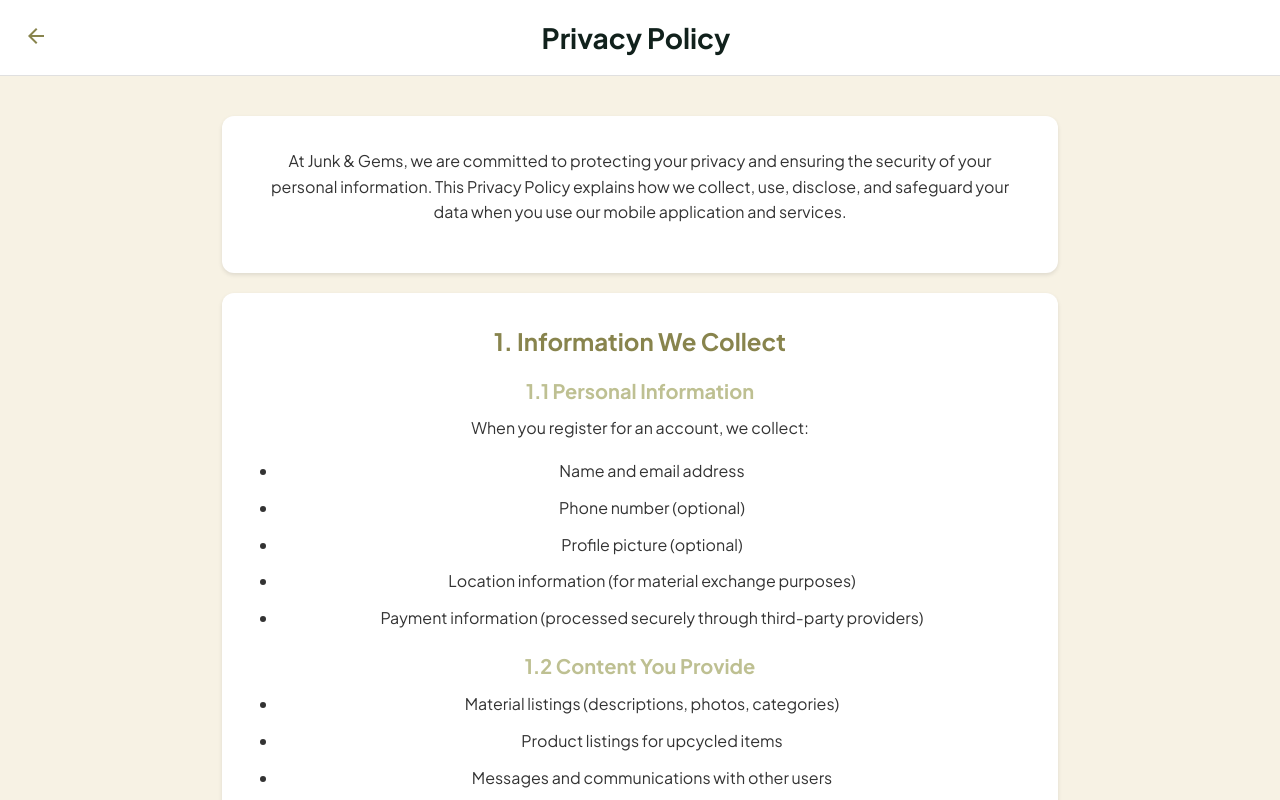
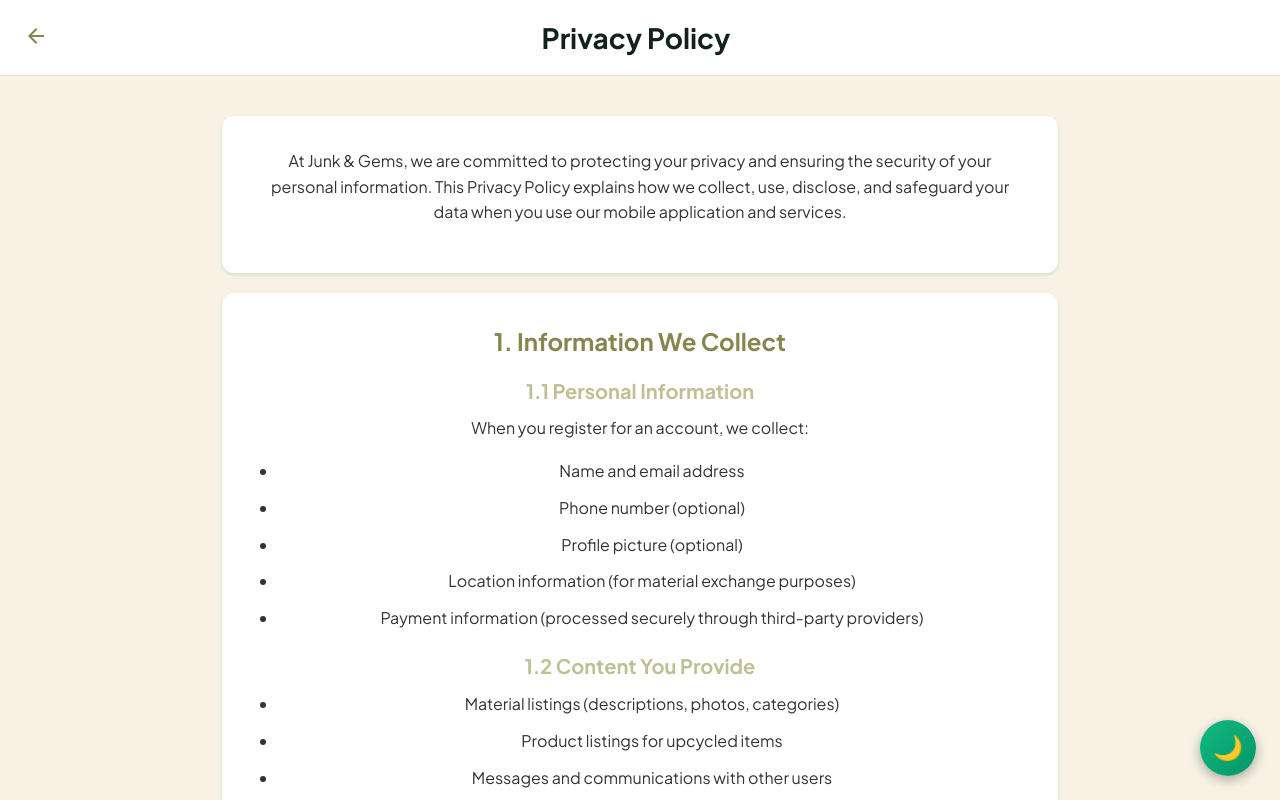
Before and after one commit to PhiLouGii/junk_and_gems_capstone, a React (Create React App) app in the folder web/: page /privacy in a window 1280 px wide. Shown: the top 800 px of the page. Built offline with nearby package versions, Linux system fonts and the light colour scheme.

Commit message:
enable light and dark toggle

```diff
--- a/web/src/App.tsx
+++ b/web/src/App.tsx
@@ -1,14 +1,18 @@
 import React from 'react';
 import { BrowserRouter as Router, Routes, Route } from 'react-router-dom';
+import { ThemeProvider } from './contexts/ThemeContext';
+import ThemeToggle from './components/ThemeToggle/ThemeToggle';
 import Home from './components/Home/Home';
 import LearnMore from './components/LearnMore/LearnMore';
 import UpcycledProductsGallery from './components/UpcycledProductsGallery/UpcycledProductsGallery';
 import TermsAndConditions from './components/Legal/TermsAndConditions';
 import PrivacyPolicy from './components/Legal/PrivacyPolicy';
 import './App.css';
+import './styles/darkmode.css';
 
 const App: React.FC = () => {
   return (
+    <ThemeProvider>
       <Router>
         <div className="App">
           <Routes>
@@ -18,8 +22,10 @@
             <Route path="/terms" element={<TermsAndConditions />} />
             <Route path="/privacy" element={<PrivacyPolicy />} />
           </Routes>
+          <ThemeToggle />
         </div>
       </Router>
+    </ThemeProvider>
   );
 };
 
--- a/web/src/components/Legal/PrivacyPolicy.tsx
+++ b/web/src/components/Legal/PrivacyPolicy.tsx
@@ -149,7 +149,7 @@
         <div className={styles.section}>
           <h2 className={styles.sectionTitle}>6. Children's Privacy</h2>
           <p className={styles.paragraph}>
-            Junk & Gems is not intended for children under 13 years of age. We do not knowingly collect personal information from children. If we discover that a child has provided us with personal information, we will delete it promptly.
+            Junk & Gems is not intended for persons under 18 years of age. We do not knowingly collect personal information from children. If we discover that a child has provided us with personal information, we will delete it promptly.
           </p>
         </div>
 
--- /dev/null
+++ b/web/src/components/ThemeToggle/ThemeToggle.tsx
@@ -0,0 +1,47 @@
+import React from 'react';
+import { useTheme } from '../../contexts/ThemeContext';
+
+const ThemeToggle: React.FC = () => {
+  const { isDarkMode, toggleTheme } = useTheme();
+
+  return (
+    <button
+      onClick={toggleTheme}
+      style={{
+        position: 'fixed',
+        bottom: '24px',
+        right: '24px',
+        width: '56px',
+        height: '56px',
+        borderRadius: '50%',
+        border: 'none',
+        background: isDarkMode
+          ? 'linear-gradient(135deg, #4a5568 0%, #2d3748 100%)'
+          : 'linear-gradient(135deg, #10b981 0%, #059669 100%)',
+        color: 'white',
+        fontSize: '24px',
+        cursor: 'pointer',
+        boxShadow: '0 4px 12px rgba(0, 0, 0, 0.3)',
+        display: 'flex',
+        alignItems: 'center',
+        justifyContent: 'center',
+        transition: 'all 0.3s ease',
+        zIndex: 1000
+      }}
+      onMouseEnter={(e) => {
+        e.currentTarget.style.transform = 'scale(1.1)';
+        e.currentTarget.style.boxShadow = '0 6px 20px rgba(0, 0, 0, 0.4)';
+      }}
+      onMouseLeave={(e) => {
+        e.currentTarget.style.transform = 'scale(1)';
+        e.currentTarget.style.boxShadow = '0 4px 12px rgba(0, 0, 0, 0.3)';
+      }}
+      aria-label={isDarkMode ? 'Switch to light mode' : 'Switch to dark mode'}
+      title={isDarkMode ? 'Light Mode' : 'Dark Mode'}
+    >
+      {isDarkMode ? '☀️' : '🌙'}
+    </button>
+  );
+};
+
+export default ThemeToggle;
--- /dev/null
+++ b/web/src/contexts/ThemeContext.tsx
@@ -0,0 +1,51 @@
+import React, { createContext, useContext, useState, useEffect } from 'react';
+
+interface ThemeContextType {
+  isDarkMode: boolean;
+  toggleTheme: () => void;
+}
+
+const ThemeContext = createContext<ThemeContextType | undefined>(undefined);
+
+export const ThemeProvider: React.FC<{ children: React.ReactNode }> = ({ children }) => {
+  // Check localStorage and system preference
+  const [isDarkMode, setIsDarkMode] = useState(() => {
+    const saved = localStorage.getItem('theme');
+    if (saved) {
+      return saved === 'dark';
+    }
+    // Check system preference
+    return window.matchMedia('(prefers-color-scheme: dark)').matches;
+  });
+
+  useEffect(() => {
+    // Apply theme to document
+    if (isDarkMode) {
+      document.documentElement.classList.add('dark-mode');
+      document.documentElement.style.colorScheme = 'dark';
+    } else {
+      document.documentElement.classList.remove('dark-mode');
+      document.documentElement.style.colorScheme = 'light';
+    }
+    // Save to localStorage
+    localStorage.setItem('theme', isDarkMode ? 'dark' : 'light');
+  }, [isDarkMode]);
+
+  const toggleTheme = () => {
+    setIsDarkMode(prev => !prev);
+  };
+
+  return (
+    <ThemeContext.Provider value={{ isDarkMode, toggleTheme }}>
+      {children}
+    </ThemeContext.Provider>
+  );
+};
+
+export const useTheme = () => {
+  const context = useContext(ThemeContext);
+  if (!context) {
+    throw new Error('useTheme must be used within ThemeProvider');
+  }
+  return context;
+};
--- /dev/null
+++ b/web/src/styles/darkmode.css
@@ -0,0 +1,120 @@
+/* Light mode (default) */
+:root {
+  --bg-primary: #ffffff;
+  --bg-secondary: #F7F2E4;
+  --bg-gradient-start: #f9fafb;
+  --bg-gradient-end: #ffffff;
+  --text-primary: #111827;
+  --text-secondary: #4b5563;
+  --text-tertiary: #6b7280;
+  --border-color: #e5e7eb;
+  --card-bg: #ffffff;
+  --shadow: rgba(0, 0, 0, 0.1);
+  --accent-primary: #10b981;
+  --accent-secondary: #059669;
+  --accent-tertiary: #88844D;
+  --accent-light: #BEC092;
+}
+
+/* Dark mode */
+.dark-mode {
+  --bg-primary: #1a1a1a;
+  --bg-secondary: #2d2d2d;
+  --bg-gradient-start: #1a1a1a;
+  --bg-gradient-end: #0f0f0f;
+  --text-primary: #f3f4f6;
+  --text-secondary: #d1d5db;
+  --text-tertiary: #9ca3af;
+  --border-color: #374151;
+  --card-bg: #2d2d2d;
+  --shadow: rgba(0, 0, 0, 0.5);
+  --accent-primary: #10b981;
+  --accent-secondary: #059669;
+  --accent-tertiary: #a8a47e;
+  --accent-light: #d4d1b0;
+}
+
+/* Apply to body */
+body {
+  background-color: var(--bg-secondary);
+  color: var(--text-primary);
+  transition: background-color 0.3s ease, color 0.3s ease;
+}
+
+/* Override specific styles for dark mode */
+.dark-mode {
+  /* Headers */
+  header {
+    background-color: var(--card-bg) !important;
+    border-bottom-color: var(--border-color) !important;
+  }
+
+  /* Cards */
+  .dark-mode [class*="Card"],
+  .dark-mode [class*="card"],
+  .dark-mode [class*="section"] {
+    background-color: var(--card-bg) !important;
+    color: var(--text-primary) !important;
+  }
+
+  /* Text */
+  h1, h2, h3, h4, h5, h6 {
+    color: var(--text-primary) !important;
+  }
+
+  p, span, div {
+    color: var(--text-secondary);
+  }
+
+  /* Inputs */
+  input, textarea, select {
+    background-color: var(--bg-secondary) !important;
+    color: var(--text-primary) !important;
+    border-color: var(--border-color) !important;
+  }
+
+  input::placeholder {
+    color: var(--text-tertiary) !important;
+  }
+
+  /* Buttons - preserve green accent */
+  button {
+    color: inherit;
+  }
+
+  /* Links */
+  a {
+    color: var(--accent-primary);
+  }
+
+  /* Shadows */
+  [class*="shadow"] {
+    box-shadow: 0 4px 20px var(--shadow) !important;
+  }
+
+  /* Stats bar - keep gradient visible */
+  [class*="statsBar"] {
+    background: linear-gradient(90deg, #0f7a54 0%, #047857 100%) !important;
+  }
+
+  /* Footer */
+  footer {
+    background-color: #0f0f0f !important;
+  }
+
+  /* Images - add slight brightness adjustment */
+  img {
+    filter: brightness(0.9);
+  }
+
+  /* Search bars */
+  [class*="search"] {
+    background-color: var(--card-bg) !important;
+    border-color: var(--border-color) !important;
+  }
+}
+
+/* Smooth transitions for theme changes */
+* {
+  transition: background-color 0.3s ease, color 0.3s ease, border-color 0.3s ease;
+}
```
Lines whose indentation alone changed are shown as unchanged.
